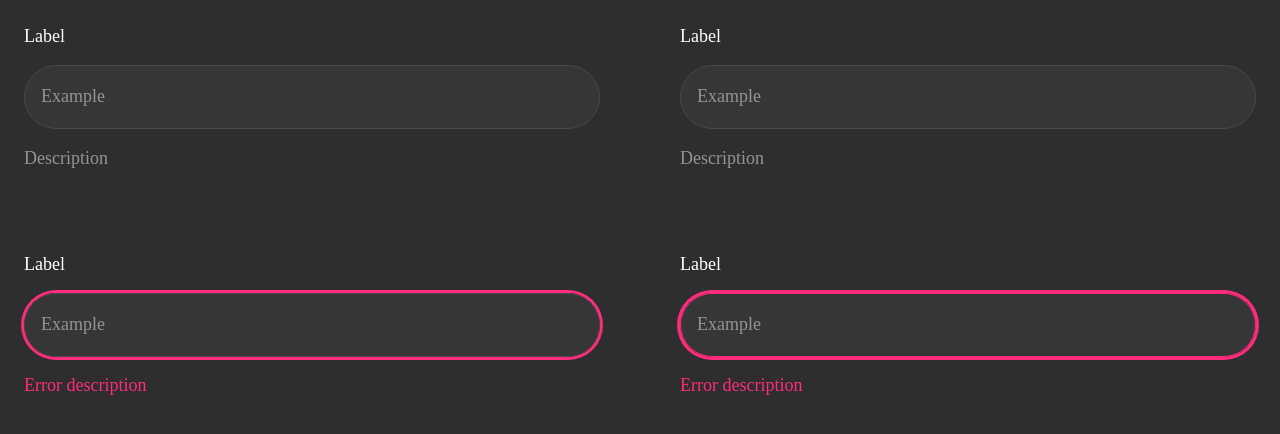
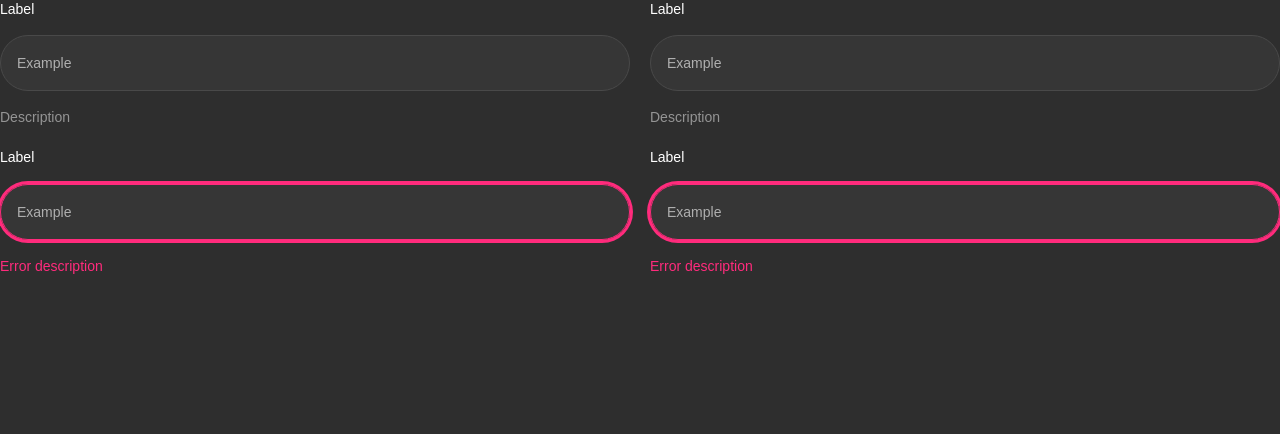
Before and after one commit to Quimia-br/quimia-web, a React (Vite) app: page / in a window 1280 px wide. Shown: the top 434 px of the page. Built offline with nearby package versions, Linux system fonts and the light colour scheme; a web font is replaced by a local one.

Commit message:
test(comp): adiciona teste de componente com vitest e ajusta variaveis css tailwind

```diff
--- a/src/components/ClearableInput.tsx
+++ b/src/components/ClearableInput.tsx
@@ -62,9 +62,9 @@ function ClearableInput({
   return (
     <InputGroup
       className={cn(
-        "h-4 rounded-full bg-surface-base align-middle",
-        "has-[[data-slot=input-group-control]:focus-visible]:border-border-focus has-[[data-slot=input-group-control]:focus-visible]:ring-2 has-[[data-slot=input-group-control]:focus-visible]:ring-border-focus",
-        "has-[[data-slot][aria-invalid=true]]:border-feedback-error has-[[data-slot][aria-invalid=true]]:ring-3 has-[[data-slot][aria-invalid=true]]:ring-feedback-error",
+        "h-14 rounded-full bg-input align-middle",
+        "has-[[data-slot=input-group-control]:focus-visible]:border-ring has-[[data-slot=input-group-control]:focus-visible]:ring-3 has-[[data-slot=input-group-control]:focus-visible]:ring-ring",
+        "has-[[data-slot][aria-invalid=true]]:border-destructive has-[[data-slot][aria-invalid=true]]:ring-3 has-[[data-slot][aria-invalid=true]]:ring-destructive",
         className,
       )}
     >
@@ -75,19 +75,19 @@ function ClearableInput({
         disabled={disabled}
         readOnly={readOnly}
         onChange={handleChange}
-        className="h-full border-none px-md py-none text-sm"
+        className="h-full border-none px-4 py-0 text-sm"
         {...props}
       />
       {isClearable && (
-        <InputGroupAddon align="inline-end" className="pr-[0.375rem]">
+        <InputGroupAddon align="inline-end" className="pr-4">
           <InputGroupButton
             aria-label={clearLabel}
             title={clearLabel}
             size="icon-xs"
-            className="size-3 rounded-full text-foreground hover:bg-secondary/20 focus-visible:ring-2"
+            className="size-8 rounded-full text-foreground hover:bg-secondary/20 focus-visible:ring-2"
             onClick={handleClear}
           >
-            <X aria-hidden="true" className="size-1" />
+            <X aria-hidden="true" className="size-4" />
           </InputGroupButton>
         </InputGroupAddon>
       )}
--- a/src/components/TextField.tsx
+++ b/src/components/TextField.tsx
@@ -33,7 +33,7 @@ function TextField({
   };
 
   return (
-    <Field className="gap-1 font-medium" data-invalid={!!error}>
+    <Field className="gap-4 font-medium" data-invalid={!!error}>
       {label && (
         <FieldLabel htmlFor={inputId} className="text-foreground">
           {label}
--- a/src/components/ui/input.tsx
+++ b/src/components/ui/input.tsx
@@ -8,7 +8,7 @@ function Input({ className, type, ...props }: React.ComponentProps<"input">) {
       type={type}
       data-slot="input"
       className={cn(
-        "h-4 w-full min-w-0 rounded-full border border-input bg-surface-base px-md py-none text-base text-foreground transition-colors outline-none file:inline-flex file:h-6 file:border-0 file:bg-transparent file:text-sm file:font-medium file:text-foreground placeholder:text-muted-foreground focus-visible:border focus-visible:ring-3 focus-visible:ring-ring disabled:pointer-events-none disabled:cursor-not-allowed disabled:bg-input/50 disabled:opacity-50 aria-invalid:ring-3 aria-invalid:ring-destructive md:text-sm dark:bg-input/30 dark:disabled:bg-input/80 dark:aria-invalid:ring-destructive",
+        "h-14 w-full min-w-0 rounded-full border border-input bg-input px-4 py-0 text-base text-foreground transition-colors outline-none file:inline-flex file:h-6 file:border-0 file:bg-transparent file:text-sm file:font-medium file:text-foreground placeholder:text-text-secondary focus-visible:border-ring focus-visible:ring-3 focus-visible:ring-ring disabled:pointer-events-none disabled:cursor-not-allowed disabled:bg-input/50 disabled:opacity-50 aria-invalid:border-destructive aria-invalid:ring-3 aria-invalid:ring-destructive md:text-sm dark:bg-input/30 dark:disabled:bg-input/80 dark:aria-invalid:ring-destructive",
         className
       )}
       {...props}
--- a/src/index.css
+++ b/src/index.css
@@ -13,7 +13,7 @@
   --brand-secondary: oklch(0.835 0.1157 202.83);
   --brand-accent: oklch(0.791748 0.169195 163.7995);
 
-  --feedback-sucess: oklch(0.8377 0.1927 157.62);
+  --feedback-success: oklch(0.8377 0.1927 157.62);
   --feedback-warning: oklch(0.8508 0.1265 77.37);
   --feedback-error: oklch(0.657 0.2434 5.43);
 
@@ -23,8 +23,6 @@
   --foreground-error: oklch(1 0 0);
   --foreground-on-color: oklch(1 0 0);
   --foreground-subtle: oklch(0.6665 0 0);
-
-  --spacing: 1rem;
 
   --primary-primary: oklch(0.835 0.1157 202.8336);
   --primary-pressed: oklch(0.7422 0.1276 208.58);
@@ -41,8 +39,6 @@
   --surface-background: oklch(0.9736 0.0017 67.8025);
   --surface-base: oklch(1 0 0);
   --surface-disabled: oklch(0.9158 0 0);
-
-  --text: 1.25rem;
 
   --text-primary: oklch(0.3677 0 0);
   --text-secondary: oklch(0.7444 0 0);
@@ -79,21 +75,6 @@
   --sidebar-accent-foreground: oklch(0.3715 0 0);
   --sidebar-border: var(--border-primary);
   --sidebar-ring: var(--border-focus);
-  --shadow-x: 0;
-  --shadow-y: 1px;
-  --shadow-blur: 3px;
-  --shadow-spread: 0px;
-  --shadow-opacity: 0.1;
-  --shadow-color: oklch(0 0 0);
-  --shadow-2xs: 0 1px 3px 0px hsl(0 0% 0% / 0.05);
-  --shadow-xs: 0 1px 3px 0px hsl(0 0% 0% / 0.05);
-  --shadow-sm: 0 1px 3px 0px hsl(0 0% 0% / 0.10), 0 1px 2px -1px hsl(0 0% 0% / 0.10);
-  --shadow: 0 1px 3px 0px hsl(0 0% 0% / 0.10), 0 1px 2px -1px hsl(0 0% 0% / 0.10);
-  --shadow-md: 0 1px 3px 0px hsl(0 0% 0% / 0.10), 0 2px 4px -1px hsl(0 0% 0% / 0.10);
-  --shadow-lg: 0 1px 3px 0px hsl(0 0% 0% / 0.10), 0 4px 6px -1px hsl(0 0% 0% / 0.10);
-  --shadow-xl: 0 1px 3px 0px hsl(0 0% 0% / 0.10), 0 8px 10px -1px hsl(0 0% 0% / 0.10);
-  --shadow-2xl: 0 1px 3px 0px hsl(0 0% 0% / 0.25);
-  --tracking-normal: 0em;
 }
 
 .dark {
@@ -105,7 +86,7 @@
   --brand-secondary: oklch(0.835 0.1157 202.83);
   --brand-accent: oklch(0.791748 0.169195 163.7995);
 
-  --feedback-sucess: oklch(0.8377 0.1927 157.62);
+  --feedback-success: oklch(0.8377 0.1927 157.62);
   --feedback-warning: oklch(0.8508 0.1265 77.37);
   --feedback-error: oklch(0.657 0.2434 5.43);
 
@@ -165,20 +146,6 @@
   --sidebar-accent-foreground: oklch(0.3715 0 0);
   --sidebar-border: var(--border-primary);
   --sidebar-ring: var(--border-focus);
-  --shadow-x: 0;
-  --shadow-y: 1px;
-  --shadow-blur: 3px;
-  --shadow-spread: 0px;
-  --shadow-opacity: 0.1;
-  --shadow-color: oklch(0 0 0);
-  --shadow-2xs: 0 1px 3px 0px hsl(0 0% 0% / 0.05);
-  --shadow-xs: 0 1px 3px 0px hsl(0 0% 0% / 0.05);
-  --shadow-sm: 0 1px 3px 0px hsl(0 0% 0% / 0.10), 0 1px 2px -1px hsl(0 0% 0% / 0.10);
-  --shadow: 0 1px 3px 0px hsl(0 0% 0% / 0.10), 0 1px 2px -1px hsl(0 0% 0% / 0.10);
-  --shadow-md: 0 1px 3px 0px hsl(0 0% 0% / 0.10), 0 2px 4px -1px hsl(0 0% 0% / 0.10);
-  --shadow-lg: 0 1px 3px 0px hsl(0 0% 0% / 0.10), 0 4px 6px -1px hsl(0 0% 0% / 0.10);
-  --shadow-xl: 0 1px 3px 0px hsl(0 0% 0% / 0.10), 0 8px 10px -1px hsl(0 0% 0% / 0.10);
-  --shadow-2xl: 0 1px 3px 0px hsl(0 0% 0% / 0.25);
 }
 
 @theme inline {
@@ -190,7 +157,7 @@
   --color-brand-secondary: var(--brand-secondary);
   --color-brand-accent: var(--brand-accent);
 
-  --color-feedback-sucess: var(--feedback-sucess);
+  --color-feedback-success: var(--feedback-success);
   --color-feedback-warning: var(--feedback-warning);
   --color-feedback-error: var(--feedback-error);
 
@@ -201,22 +168,10 @@
   --color-foreground-on-color: var(--foreground-on-color);
   --color-foreground-subtle: var(--foreground-subtle);
 
-  --spacing-none: 0;
-  --spacing-sm: calc(var(--spacing) - 0.25rem);
-  --spacing-md: var(--spacing);
-  --spacing-lg: calc(var(--spacing) + 0.5rem);
-  --spacing-xl: calc(var(--spacing) + 1rem);
-
   --color-primary-primary: var(--primary-primary);
   --color-primary-pressed: var(--primary-pressed);
   --color-primary-on-color: var(--primary-on-color);
   --color-primary-hover: var(--primary-hover);
-
-  --radius-none: 0;
-  --radius-sm: calc(var(--radius) - 0.25rem);
-  --radius-md: var(--radius);
-  --radius-lg: calc(var(--radius) + 0.5rem);
-  --radius-full: calc(infinity * 1px);
 
   --color-secondary-primary: var(--secondary-primary);
   --color-secondary-secondary: var(--secondary-secondary);
@@ -227,15 +182,16 @@
   --color-surface-base: var(--surface-base);
   --color-surface-disabled: var(--surface-disabled);
 
-  --text-sm: calc(var(--text) - 2px);
-  --text-md: var(--text);
-  --text-lg: calc(var(--text) + 0.25rem);
-  --text-xl: calc(var(--text) + 1.25rem);
+  --text-display: 3.25rem;
+  --text-display--line-height: 1.1;
+
+  --text-subtitle: 2.25rem;
+  --text-subtitle--line-height: 1.2;
 
   --color-text-primary: var(--text-primary);
   --color-text-secondary: var(--text-secondary);
 
-  --font-base: "Aeonik", "sans-serif";
+  --font-base: "Aeonik", sans-serif;
 
   --color-background: var(--background);
   --color-foreground: var(--foreground);
@@ -269,19 +225,10 @@
   --color-sidebar-accent-foreground: var(--sidebar-accent-foreground);
   --color-sidebar-border: var(--sidebar-border);
   --color-sidebar-ring: var(--sidebar-ring);
-
-  --shadow-2xs: var(--shadow-2xs);
-  --shadow-xs: var(--shadow-xs);
-  --shadow-sm: var(--shadow-sm);
-  --shadow: var(--shadow);
-  --shadow-md: var(--shadow-md);
-  --shadow-lg: var(--shadow-lg);
-  --shadow-xl: var(--shadow-xl);
-  --shadow-2xl: var(--shadow-2xl);
 }
 
 @layer base {
   body {
-    @apply font-base text-foreground bg-surface-background;
+    @apply font-base text-foreground bg-background;
   }
 }
```
Also changed, not shown: 2 other files (tests, documents, lock files or other folders).
